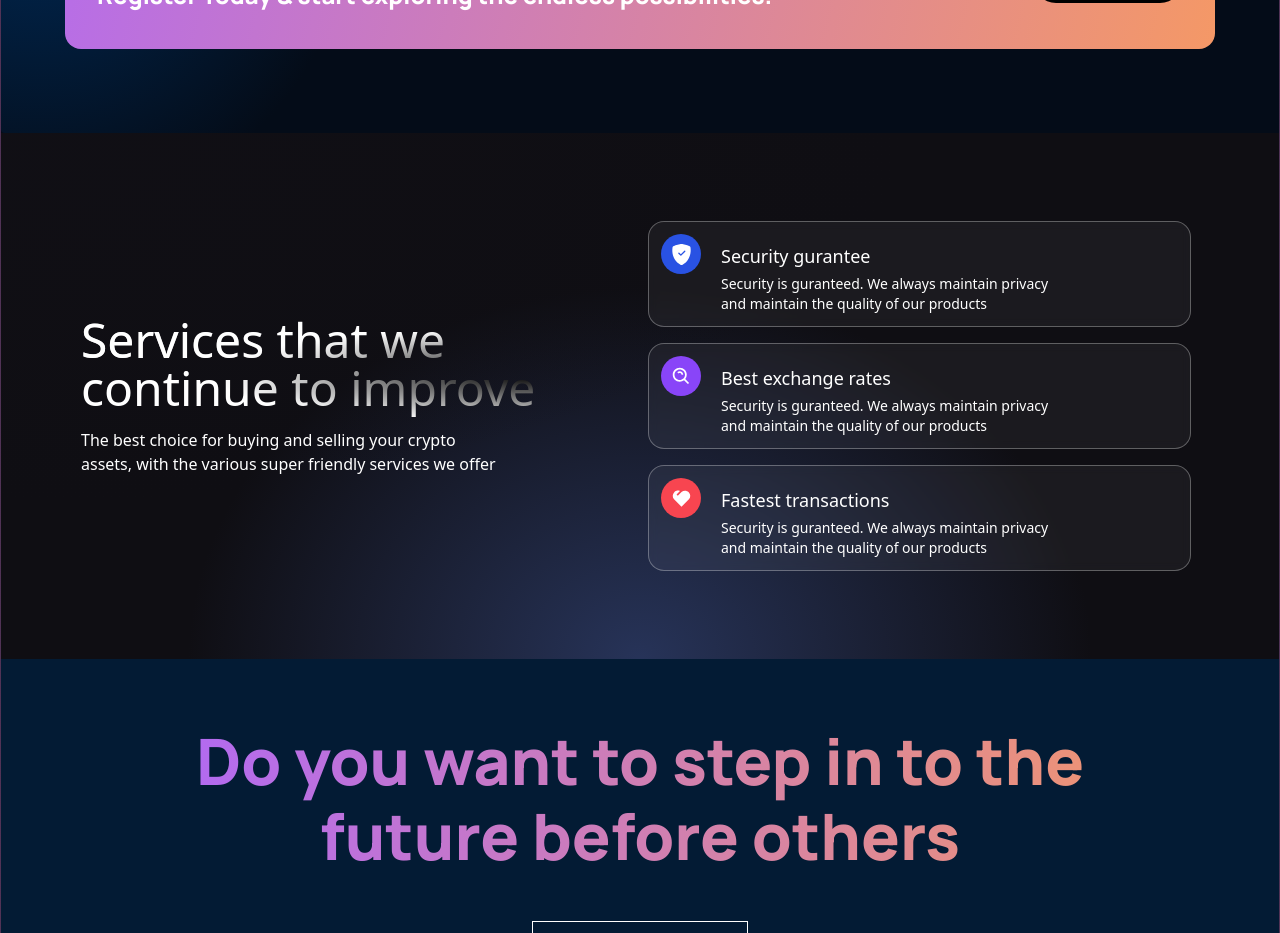
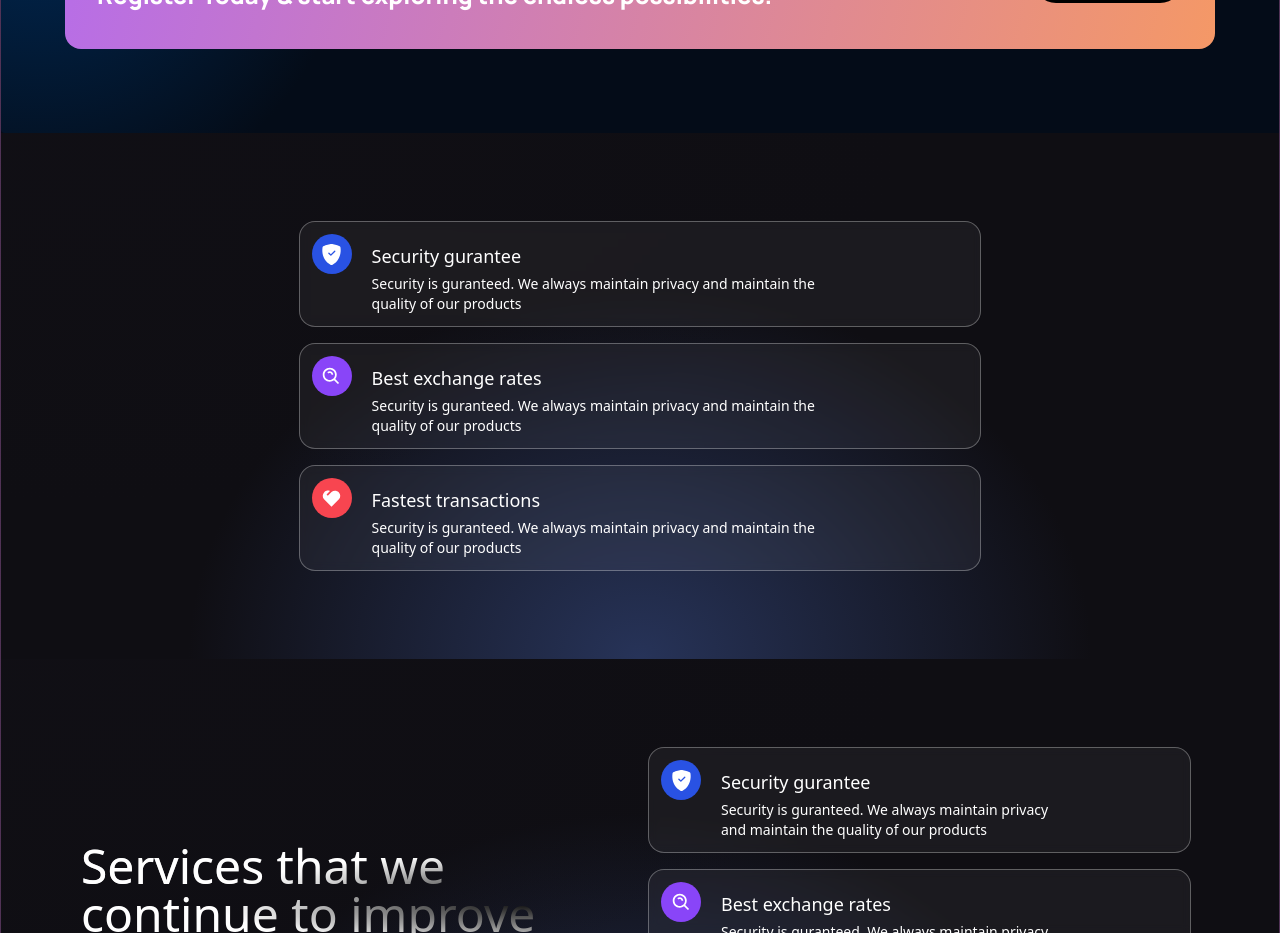
Before and after one commit to kahdichienja/portfoliax, a React (Create React App) app: page / in a window 1280 px wide. Shown: the part 2680-3613 px from the top of the page. Built offline with nearby package versions, Linux system fonts and the light colour scheme.

Commit message:
Project sections

```diff
--- a/src/App.jsx
+++ b/src/App.jsx
@@ -1,4 +1,4 @@
-import { Navbar, Header, WhatPortfolioX, Feature, Possibilities, Services, Footer } from "./containers";
+import { Navbar, Header, WhatPortfolioX, Feature, Possibilities, Services, Projects, Footer } from "./containers";
 import { Brand, CTA } from "./components";
 
 const App = () => (
@@ -24,6 +24,7 @@ const App = () => (
     <div className="gradient__bg pt-5 pb-5 rounded">
       <CTA />
     </div>
+    <Projects />
     <Services />
     <Footer />
   </div>
--- /dev/null
+++ b/src/components/card/PXIDCard.jsx
@@ -0,0 +1,25 @@
+// import { SiEthereum } from "react-icons/si";
+// import { BsInfoCircle } from "react-icons/bs";
+
+const PXIDCard = ({ icon, title, pxid, logoicon }) => (
+  <div className="p-3 flex justify-end items-start flex-col rounded-xl h-40 sm:w-72 w-full my-5 eth-card .white-glassmorphism ">
+    <div className="flex justify-between flex-col w-full h-full">
+      <div className="flex justify-between items-start">
+        <div className="w-10 h-10 rounded-full border-2 border-white flex justify-center items-center">
+          <img src={logoicon} />
+        </div>
+        {icon}
+      </div>
+      <div>
+        <p className="text-white font-light text-sm">
+          {title}
+        </p>
+        <p className="text-white font-semibold text-lg mt-1">
+          {pxid}
+        </p>
+      </div>
+    </div>
+  </div>
+);
+
+export default PXIDCard;
--- a/src/components/index.js
+++ b/src/components/index.js
@@ -2,3 +2,4 @@ export { default as Brand } from "./brand/Brand";
 export { default as CTA } from "./cta/CTA";
 export { default as Feature } from "./feature/Feature";
 export { default as ServiceCard } from "./services/ServiceCard";
+export { default as PXIDCard } from "./card/PXIDCard";
--- a/src/containers/index.js
+++ b/src/containers/index.js
@@ -1,6 +1,6 @@
 // export { default as Article } from "./article/Article";
 // export { default as Brand } from "./brand/Brand";
-// export { default as CTA } from "./cta/CTA";
+export { default as Projects } from "./projects/Project";
 export { default as Services } from "./services/Services";
 export { default as Feature } from "./features/Features";
 export { default as Possibilities } from "./possibility/Possibility";
--- /dev/null
+++ b/src/containers/projects/Project.jsx
@@ -0,0 +1,34 @@
+import { BsShieldFillCheck } from "react-icons/bs";
+import { BiSearchAlt } from "react-icons/bi";
+import { RiHeart2Fill } from "react-icons/ri";
+import { ServiceCard } from "../../components";
+import "./project.css";
+
+const Projects = () => (
+  <div className="flex w-full justify-center items-center gradient-bg-services">
+    <div className="flex mf:flex-row flex-col items-center justify-between md:p-20 py-12 px-4">
+      <div className="flex-1 flex flex-col justify-start items-center">
+        <ServiceCard
+          color="bg-[#2952E3]"
+          title="Security gurantee"
+          icon={<BsShieldFillCheck fontSize={21} className="text-white" />}
+          subtitle="Security is guranteed. We always maintain privacy and maintain the quality of our products"
+        />
+        <ServiceCard
+          color="bg-[#8945F8]"
+          title="Best exchange rates"
+          icon={<BiSearchAlt fontSize={21} className="text-white" />}
+          subtitle="Security is guranteed. We always maintain privacy and maintain the quality of our products"
+        />
+        <ServiceCard
+          color="bg-[#F84550]"
+          title="Fastest transactions"
+          icon={<RiHeart2Fill fontSize={21} className="text-white" />}
+          subtitle="Security is guranteed. We always maintain privacy and maintain the quality of our products"
+        />
+      </div>
+    </div>
+  </div>
+);
+
+export default Projects;
--- /dev/null
+++ b/src/containers/projects/project.css
@@ -0,0 +1,17 @@
+.portfolioX__brand {
+    display: flex;
+    flex-wrap: wrap;
+    justify-content: center;
+    align-items: center;
+}
+
+.portfolioX__brand div {
+    flex: 1;
+    max-width: 150px;
+    min-width: 120px;
+    margin: 1rem;
+
+    display: flex;
+    justify-content: center;
+    align-items: center;
+}
```
